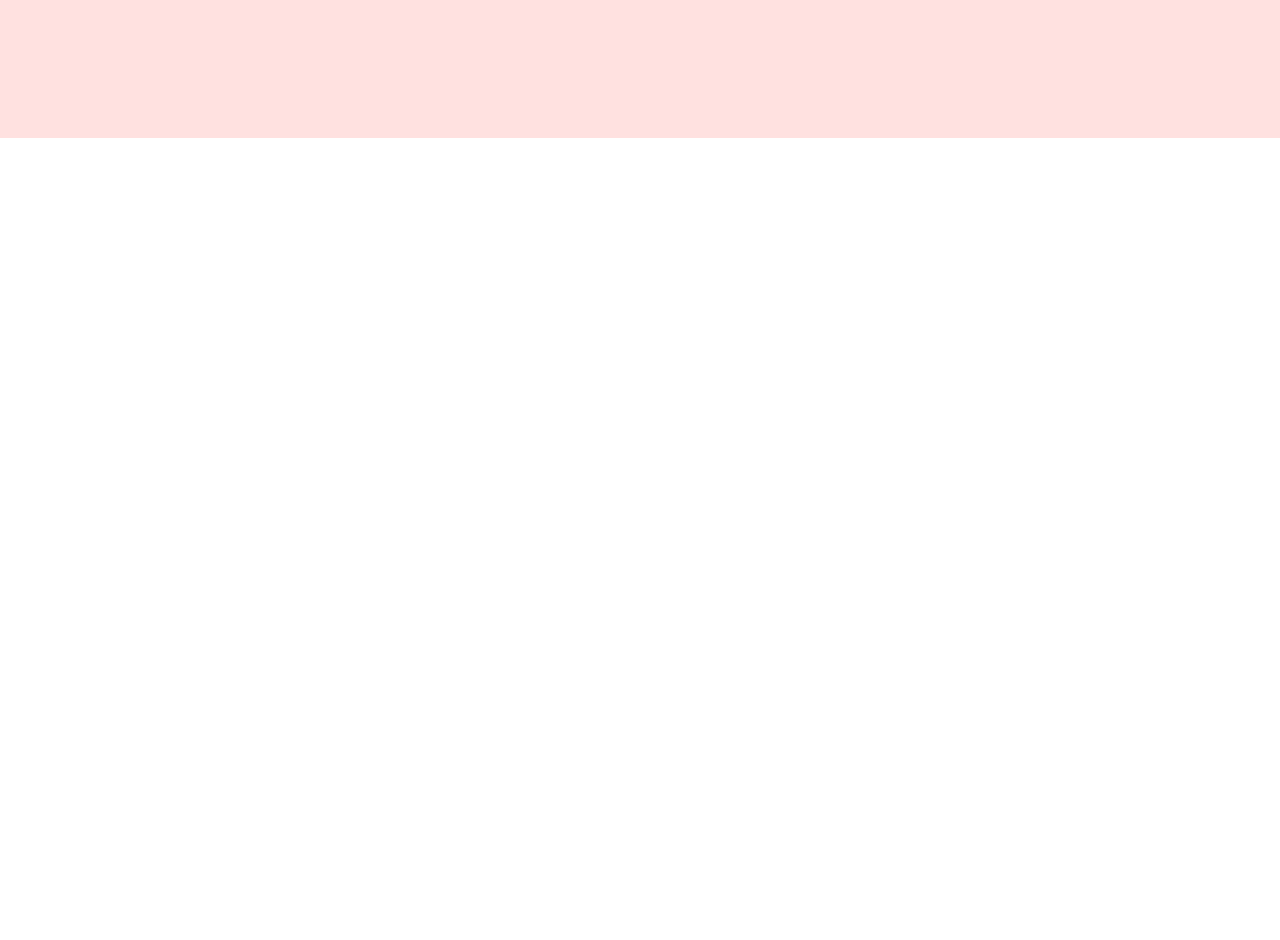
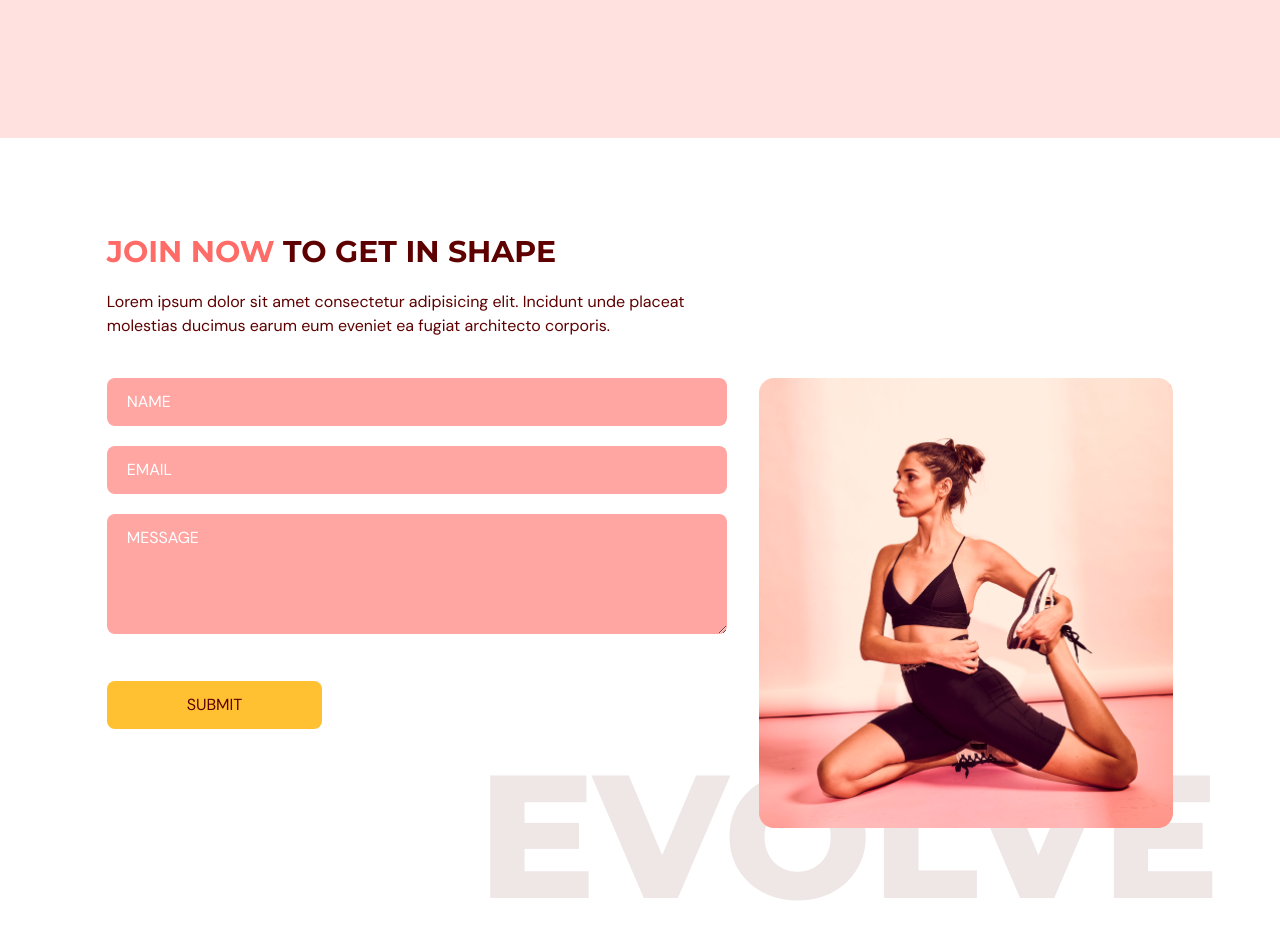
Before and after one commit to mariosknl/gym-typescript, a React (Vite) app: page / in a window 1280 px wide. Shown: the part 2900-3840 px from the top of the page. Before the commit the page ends 3038 px from the top, so only its background shows below. Built offline with nearby package versions, Linux system fonts and the light colour scheme.

Commit message:
contact us page completed

```diff
--- a/package.json
+++ b/package.json
@@ -13,7 +13,8 @@
     "framer-motion": "^8.0.2",
     "react": "^18.2.0",
     "react-anchor-link-smooth-scroll": "^1.0.12",
-    "react-dom": "^18.2.0"
+    "react-dom": "^18.2.0",
+    "react-hook-form": "^7.41.1"
   },
   "devDependencies": {
     "@types/node": "^18.11.17",
--- a/src/App.tsx
+++ b/src/App.tsx
@@ -2,6 +2,7 @@
 import Home from "@/scenes/home";
 import Benefits from "@/scenes/benefits";
 import OurClasses from "@/scenes/ourClasses";
+import ContactUs from "@/scenes/contactUs";
 import { useEffect, useState } from "react";
 import { SelectedPage } from "@/shared/types";
 
@@ -33,6 +34,7 @@
       <Home setSelectedPage={setSelectedPage} />
       <Benefits setSelectedPage={setSelectedPage} />
       <OurClasses setSelectedPage={setSelectedPage} />
+      <ContactUs setSelectedPage={setSelectedPage} />
     </div>
   );
 }
--- /dev/null
+++ b/src/scenes/contactUs/index.tsx
@@ -0,0 +1,156 @@
+import { SelectedPage } from "@/shared/types";
+import { motion } from "framer-motion";
+import { useForm } from "react-hook-form";
+import ContactUsPageGraphic from "@/assets/contactUsPageGraphic.png";
+import HText from "@/shared/HText";
+
+type Props = {
+  setSelectedPage: (selectedPage: SelectedPage) => void;
+};
+
+const ContactUs = ({ setSelectedPage }: Props) => {
+  const inputStyles = `mb-5 w-full rounded-lg bg-primary-300 px-5 py-3 placeholder-white`;
+  const {
+    register,
+    formState: { errors },
+    trigger,
+  } = useForm();
+  const onSubmit = async (e: any) => {
+    const isValid = await trigger();
+    if (!isValid) {
+      e.preventDefault();
+    }
+  };
+
+  return (
+    <section id="contactus" className="mx-auto w-5/6 pt-24 pb-32">
+      <motion.div
+        onViewportEnter={() => setSelectedPage(SelectedPage.ContactUs)}
+      >
+        {/* Header */}
+        <motion.div
+          className="md:w-3/5"
+          initial="hidden"
+          whileInView="visible"
+          viewport={{ once: true, amount: 0.5 }}
+          transition={{ duration: 0.5 }}
+          variants={{
+            hidden: { opacity: 0, x: -50 },
+            visible: { opacity: 1, x: 0 },
+          }}
+        >
+          <HText>
+            <span className="text-primary-500">JOIN NOW </span>
+            TO GET IN SHAPE
+          </HText>
+          <p className="my-5">
+            Lorem ipsum dolor sit amet consectetur adipisicing elit. Incidunt
+            unde placeat molestias ducimus earum eum eveniet ea fugiat
+            architecto corporis.
+          </p>
+        </motion.div>
+
+        {/* Form and Image */}
+        <div className="mt-10 justify-between gap-8 md:flex">
+          <motion.div
+            className="mt-10 basis-3/5 md:mt-0"
+            initial="hidden"
+            whileInView="visible"
+            viewport={{ once: true, amount: 0.5 }}
+            transition={{ duration: 0.5 }}
+            variants={{
+              hidden: { opacity: 0, y: 50 },
+              visible: { opacity: 1, y: 0 },
+            }}
+          >
+            <form
+              target="_blank"
+              onSubmit={onSubmit}
+              action="https://formsubmit.co/mariosknl@outlook.com"
+              method="POST"
+            >
+              <input
+                type="text"
+                className={inputStyles}
+                placeholder="NAME"
+                {...register("name", {
+                  required: true,
+                  maxLength: 100,
+                })}
+              />
+              {errors.name && (
+                <p className="mt-1 text-primary-500">
+                  {errors.name.type === "required" && "This field is required"}
+                  {errors.name.type === "maxLength" &&
+                    "Max Length is 100 chars"}
+                </p>
+              )}
+              <input
+                type="email"
+                className={inputStyles}
+                placeholder="EMAIL"
+                {...register("email", {
+                  required: true,
+                  pattern: /^[A-Z0-9._%+-]+@[A-Z0-9.-]+\.[A-Z]{2,}$/i,
+                })}
+              />
+              {errors.email && (
+                <p className="mt-1 text-primary-500">
+                  {errors.email.type === "required" && "This field is required"}
+                  {errors.email.type === "pattern" && "Ivalid email address"}
+                </p>
+              )}
+              <textarea
+                placeholder="MESSAGE"
+                rows={4}
+                cols={50}
+                className={inputStyles}
+                {...register("message", {
+                  required: true,
+                  maxLength: 2000,
+                })}
+              />
+              {errors.message && (
+                <p className="mt-1 text-primary-500">
+                  {errors.message.type === "required" &&
+                    "This field is required"}
+                  {errors.message.type === "maxLength" &&
+                    "Max Length is 2000 chars"}
+                </p>
+              )}
+
+              <button
+                type="submit"
+                className="mt-5 rounded-lg bg-secondary-500 px-20 py-3 transition duration-500 hover:text-white"
+              >
+                SUBMIT
+              </button>
+            </form>
+          </motion.div>
+
+          <motion.div
+            className="relative mt-16 basis-2/5 md:mt-0"
+            initial="hidden"
+            whileInView="visible"
+            viewport={{ once: true, amount: 0.5 }}
+            transition={{ delay: 0.2, duration: 0.5 }}
+            variants={{
+              hidden: { opacity: 0, x: -50 },
+              visible: { opacity: 1, x: 0 },
+            }}
+          >
+            <div className="w-full before:absolute before:-bottom-20 before:-right-10 before:z-[-1] md:before:content-evolvetext">
+              <img
+                src={ContactUsPageGraphic}
+                alt="contact us page graphic"
+                className="w-full"
+              />
+            </div>
+          </motion.div>
+        </div>
+      </motion.div>
+    </section>
+  );
+};
+
+export default ContactUs;
```
Also changed, not shown: 1 other file (tests, documents, lock files or other folders).
